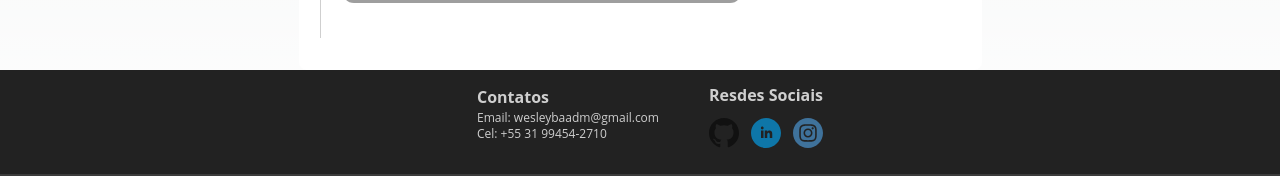
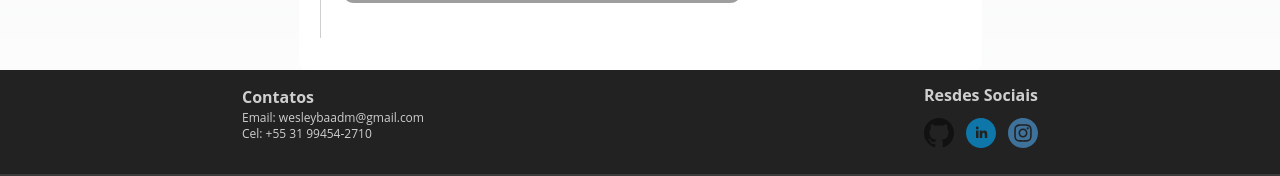
Before and after one commit to wesleyalcantara/wesley-timeline, a Next.js app: page / in a window 1280 px wide. Shown: the part 1420-1596 px from the top of the page. Built offline with nearby package versions, Linux system fonts and the light colour scheme; grey boxes are pictures that could not be loaded.

Commit message:
Ajustando o Footer

```diff
--- a/src/components/screens/HomeScreen/patterns/Footer/Footer.tsx
+++ b/src/components/screens/HomeScreen/patterns/Footer/Footer.tsx
@@ -6,13 +6,13 @@ import Icon from "@/src/components/Icon/Icon";
 
 export default function Footer() {
   return (
-    <Box className="relative mt-auto w-full bg-neutral-900 text-neutral-200 h-30 gap-[50px] flex items-start justify-center">
+    <Box className="relative mt-auto w-full bg-neutral-900 text-neutral-200 h-30 gap-[40px] sm:gap-[200px] md:gap-[400px] lg:gap-[500px] flex items-start justify-center">
       <Box className="flex-row mb-8">
-        <h3 className="absolute ml-5 justify-center font-bold mt-[15px]">
+        <h3 className="absolute justify-center font-bold mt-[15px]">
           Contatos
         </h3>
         <Text variant={TextClass.body4}>
-          <ul className="ml-5 mb-[20px] mt-[40px] gap-3">
+          <ul className="mb-[20px] mt-[40px] gap-3">
             <li>
               Email: wesleybaadm@gmail.com
             </li>
@@ -41,8 +41,8 @@ export default function Footer() {
       <Box className="absolute bottom-0 flex justify-start px-px w-full bg-neutral-800">
         <Text variant={TextClass.body3}>
           <ul >
-            <li className="px-5">
-              2023 - Desenvolvido por: Wesley Batista Alcantara
+            <li className="px-3">
+              Desenvolvido por: Wesley Batista Alcantara
             </li>
           </ul>
         </Text>
```
